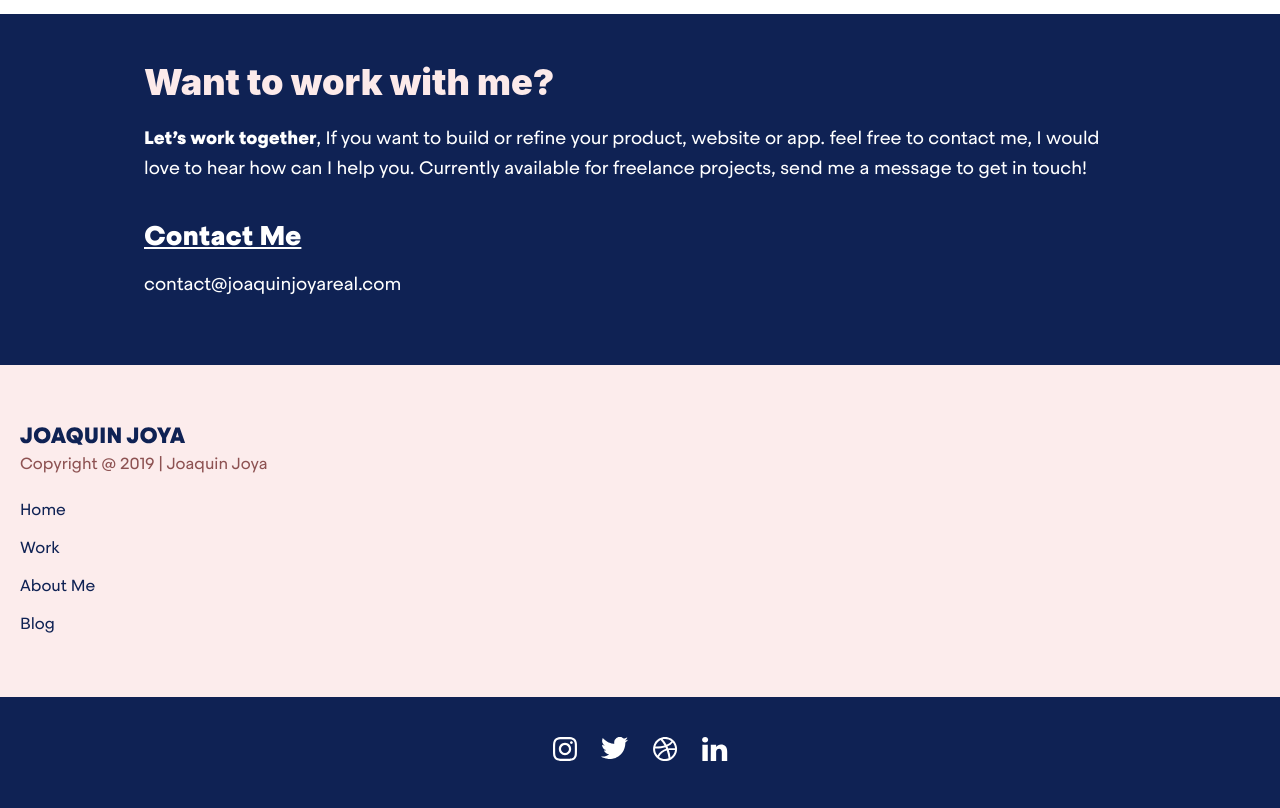
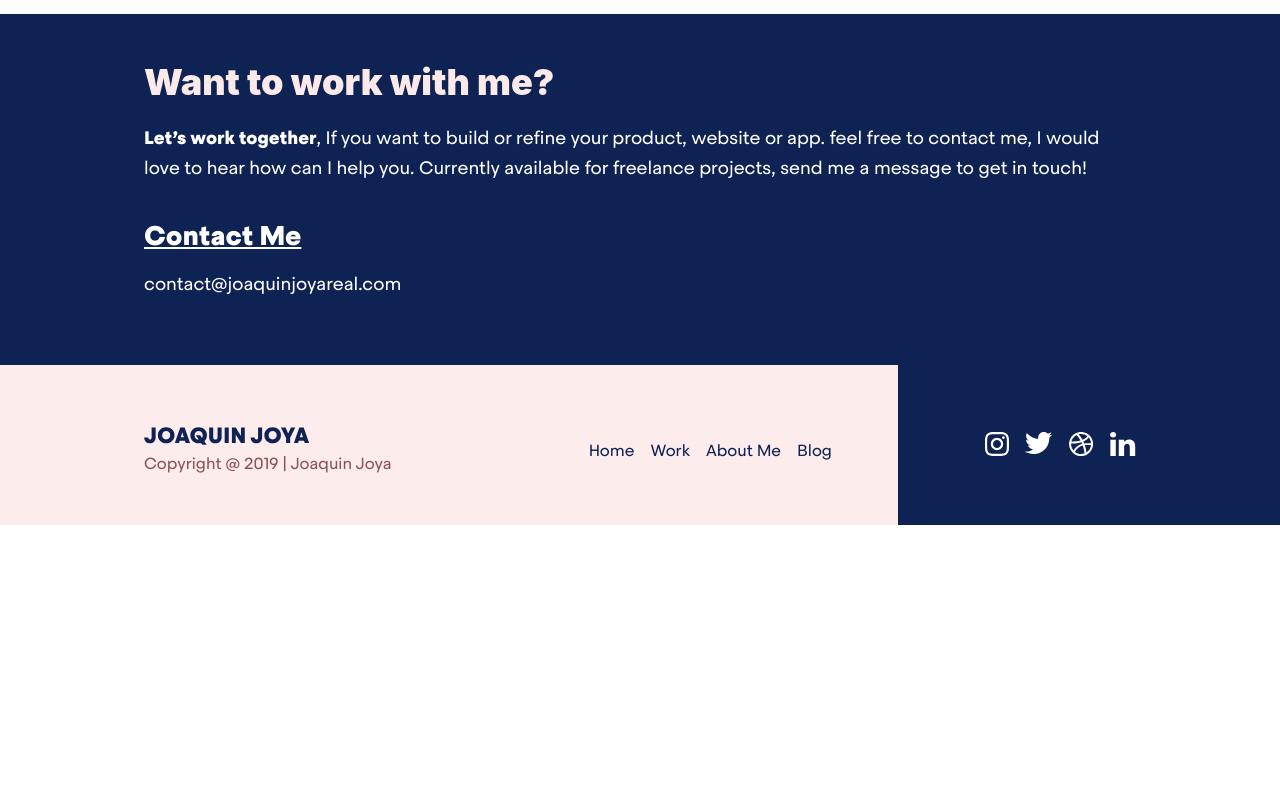
Before and after one commit to JoaquinJoya/portfolio, a Gatsby site: page / in a window 1280 px wide. Shown: the part 614-1422 px from the top of the page. After the commit the page ends 1139 px from the top, so only its background shows below. Built offline with nearby package versions, Linux system fonts and the light colour scheme; Gatsby itself is replaced by a stand-in of ours.

Commit message:
Footer finished :D

```diff
--- a/src/components/Footer/CTAFooter.js
+++ b/src/components/Footer/CTAFooter.js
@@ -1,8 +1,9 @@
 import React from "react"
-import { Wrapper } from "../StyledComponents/styledComponents.js"
+import { Wrapper, Section } from "../StyledComponents/styledComponents.js"
+
 import { Title, Text, ContactContainer, ContactButton } from "./CTAFooter.style"
 const CTAFooter = () => (
-
+    <Section blue>
         <Wrapper>
             <Title>Want to work with me?</Title>
             <Text><b>Let’s work together</b>, If you want to build or
@@ -13,6 +14,8 @@ const CTAFooter = () => (
             </ContactContainer>
             <Text>contact@joaquinjoyareal.com</Text>
         </Wrapper>
+    </Section>
+
 
 
 
--- /dev/null
+++ b/src/components/Footer/FooterDesktop.js
@@ -0,0 +1,21 @@
+import React from "react"
+import FooterNavCont from "./FooterNavCont.js"
+import FooterSocial from "./FooterSocial.js"
+
+import { Wrapper } from "../StyledComponents/styledComponents.js"
+
+import { FooterDesktopContainer, FooterWrap } from "./footer.style.js"
+
+
+const FooterDesktop = () => (
+   <FooterDesktopContainer>
+       <Wrapper>
+           <FooterWrap>
+            <FooterNavCont/>
+                <FooterSocial/>
+           </FooterWrap>
+       </Wrapper>
+   </FooterDesktopContainer>
+)
+
+export default FooterDesktop
--- /dev/null
+++ b/src/components/Footer/FooterMobile.js
@@ -0,0 +1,13 @@
+import React from "react"
+import FooterNavCont from "./FooterNavCont.js"
+import FooterSocial from "./FooterSocial.js"
+import { FooterContainer } from "./footer.style.js"
+
+const FooterMobile = () => (
+    <FooterContainer>
+                <FooterNavCont/>
+                <FooterSocial/>
+    </FooterContainer>
+)
+
+export default FooterMobile
--- /dev/null
+++ b/src/components/Footer/FooterNavCont.js
@@ -0,0 +1,32 @@
+import React from "react"
+import logo from "../../images/logo.svg"
+import {  LogoContainer } from "../StyledComponents/styledComponents.js"
+import { FooterNavContainer,
+    Copyright,  LogoWrapper, FooterNav, FooterLink, FooterNavWrapper
+} from "./footer.style.js"
+
+const FooterNavCont = () => (
+    <FooterNavContainer>
+            <FooterNavWrapper>
+            <LogoWrapper>
+                    <LogoContainer to="/">
+                    <img style={{
+                    maxWidth: `inherit`
+                    }} src={logo} alt="Joaquin Joya"/>
+                    </LogoContainer>
+                <Copyright>Copyright @ 2019 | Joaquin Joya</Copyright>
+
+            </LogoWrapper>
+            <FooterNav>
+                    <FooterLink to="/">Home</FooterLink>
+                    <FooterLink to="/">Work</FooterLink>
+                    <FooterLink to="/">About Me</FooterLink>
+                    <FooterLink to="/">Blog</FooterLink>
+                </FooterNav>
+            </FooterNavWrapper>
+
+
+        </FooterNavContainer>
+)
+
+export default FooterNavCont
--- /dev/null
+++ b/src/components/Footer/FooterSocial.js
@@ -0,0 +1,29 @@
+import React from "react"
+import instagram from "../../images/instagram-joaquinjoyareal.svg"
+import twitter from "../../images/twitter-joaquinjoyareal.svg"
+import dribbble from "../../images/dribbble-joaquinjoyareal.svg"
+import linkedin from "../../images/linkedin-joaquinjoyareal.svg"
+
+
+import { FooterSocialContainer, SocialMediaWrapper, SocialLink, SocialLogoImg,
+} from "./footer.style.js"
+
+const FooterSocial = () => (
+<FooterSocialContainer>
+    <SocialMediaWrapper>
+            <SocialLink href="https://www.instagram.com/joaquinjoyareal/">
+                <SocialLogoImg src={instagram}/>
+            </SocialLink>
+            <SocialLink href="https://twitter.com/joaquinjoyareal">
+                <SocialLogoImg src={twitter}/>
+            </SocialLink>
+            <SocialLink href="https://dribbble.com/joaquinjoyareal">
+                <SocialLogoImg src={dribbble}/>
+            </SocialLink> <SocialLink href="https://www.linkedin.com/in/joaquinjoyareal/">
+                <SocialLogoImg src={linkedin}/>
+            </SocialLink>
+    </SocialMediaWrapper>
+</FooterSocialContainer>
+)
+
+export default FooterSocial
--- a/src/components/Footer/footer.js
+++ b/src/components/Footer/footer.js
@@ -1,62 +1,25 @@
-import { Link } from "gatsby"
-import logo from "../../images/logo.svg"
-import instagram from "../../images/instagram-joaquinjoyareal.svg"
-import twitter from "../../images/twitter-joaquinjoyareal.svg"
-import dribbble from "../../images/dribbble-joaquinjoyareal.svg"
-import linkedin from "../../images/linkedin-joaquinjoyareal.svg"
-import styled from "styled-components"
 import React from "react"
 import "../../css/styles.css"
-import colors from "../../css/colors.js"
-import { device } from "../../css/devices"
-import { Wrapper, Section, LogoContainer } from "../StyledComponents/styledComponents.js"
+import FooterDesktop from "./FooterDesktop.js"
 import CTAFooter from "./CTAFooter.js"
-import {FooterContainer, FooterNavContainer, FooterSocialContainer,
-    Copyright, FooterLogo, LogoWrapper, FooterNav, FooterLink, SocialMediaWrapper
-    , SocialLink, SocialLogoImg
-} from "./footer.style.js"
+import FooterMobile from "./FooterMobile.js"
+
+
 
 
 const Footer = () => (
 
 <footer>
-    <Section blue>
-        <CTAFooter/>
-    </Section>
-    <FooterContainer>
-        <FooterNavContainer>
-            <LogoWrapper>
-                    <LogoContainer to="/">
-                    <img style={{
-                    maxWidth: `inherit`
-                    }} src={logo} alt="Joaquin Joya"/>
-                    </LogoContainer>
-                <Copyright>Copyright @ 2019 | Joaquin Joya</Copyright>
+    {/*Want to work with me Section*/}
+    <CTAFooter/>
 
-            </LogoWrapper>
-            <FooterNav>
-                    <FooterLink to="/">Home</FooterLink>
-                    <FooterLink to="/">Work</FooterLink>
-                    <FooterLink to="/">About Me</FooterLink>
-                    <FooterLink to="/">Blog</FooterLink>
-                </FooterNav>
-        </FooterNavContainer>
-        <FooterSocialContainer>
-            <SocialMediaWrapper>
-                    <SocialLink href="https://www.instagram.com/joaquinjoyareal/">
-                        <SocialLogoImg src={instagram}/>
-                    </SocialLink>
-                    <SocialLink href="https://twitter.com/joaquinjoyareal">
-                        <SocialLogoImg src={twitter}/>
-                    </SocialLink>
-                    <SocialLink href="https://dribbble.com/joaquinjoyareal">
-                        <SocialLogoImg src={dribbble}/>
-                    </SocialLink> <SocialLink href="https://www.linkedin.com/in/joaquinjoyareal/">
-                        <SocialLogoImg src={linkedin}/>
-                    </SocialLink>
-            </SocialMediaWrapper>
-        </FooterSocialContainer>
-    </FooterContainer>
+    {/*Footer Mobile*/}
+    <FooterMobile/>
+
+    {/*Footer Desktop*/}
+    <FooterDesktop/>
+
+
 </footer>
 
 
--- a/src/components/Footer/footer.style.js
+++ b/src/components/Footer/footer.style.js
@@ -9,18 +9,71 @@ export const FooterContainer = styled.div `
     display: flex;
     flex-direction: column;
 
+    @media ${device.tablet} {
+
+    }
+
+    @media ${device.laptop} {
+        display: none;
+
+
+    }
 `
 
 export const FooterNavContainer = styled.div `
     background: ${colors.pinkSpecial};
+
+    padding: 60px  0 48px 0;
+
+
+    @media ${device.tablet} {
+        display: flex;
+        justify-content: space-between;
+        align-items: center;
+
+
+    }
+
+
+`
+
+
+export const FooterNavWrapper = styled.div`
     margin: 0 auto;
-    padding: 60px  20px 48px 20px;
+    padding: 0 20px;
     width: 100%;
+
+    @media ${device.tablet} {
+        display: flex;
+        justify-content: space-between;
+        align-items: center;
+        width: 90%;
+        padding: 0 80px;
+
+
+    }
+
+    @media ${device.laptop} {
+        width: 100%;
+        padding: 0;
+
+
+
+    }
+
 `
 
 export const FooterSocialContainer = styled.div`
-    background: ${colors.blueBohemian};
-   padding: 40px 40px;
+   background: ${colors.blueBohemian};
+   padding: 40px  40px 60px 40px;
+
+    @media ${device.laptop} {
+        padding: 0;
+        display: flex;
+        align-items: center;
+        justify-content: flex-end;
+
+    }
 
 `
 
@@ -29,9 +82,13 @@ export const LogoWrapper = styled.div`
     flex-direction: column;
     margin: 0 0 20px 0;
 
+    @media ${device.tablet} {
+        margin:  0;
+    }
+
 `
 
-export const  Copyright = styled.p`
+export const Copyright = styled.p`
     font-size: 16px;
     font-family: "Steradian";
     font-weight: 400;
@@ -44,6 +101,22 @@ export const FooterNav = styled.div`
     display: flex;
     flex-direction: column;
     align-items: flex-start;
+
+    @media ${device.tablet} {
+        flex-direction: row;
+
+
+
+    }
+
+    @media ${device.laptop} {
+        margin: 0 58px 0 0;
+    }
+
+      @media ${device.laptopL} {
+        margin: 0 144px 0 0;
+    }
+
 `
 
 export const FooterLink = styled(Link)`
@@ -52,6 +125,12 @@ export const FooterLink = styled(Link)`
     font-weight: 400;
     color: ${colors.blueBohemian};
     margin: 0 0 12px 0;
+
+    @media ${device.tablet} {
+        margin: 0 8px;
+
+
+    }
 `
 export const SocialMediaWrapper = styled.div`
     display: flex;
@@ -60,8 +139,38 @@ export const SocialMediaWrapper = styled.div`
 `
 
 export const SocialLink = styled.a`
-margin: 0 12px;
+    margin: 0 12px;
+    line-height: 0;
+    @media ${device.laptop} {
+        margin: 0 0 0 16px;
+    }
+
 `
 export const SocialLogoImg = styled.img`
 
 `
+
+
+export const FooterDesktopContainer = styled.div`
+    display:none;
+
+    @media ${device.laptop} {
+        display:grid;
+        background: linear-gradient(
+        to right,
+        #FCECEC 0%,
+        #FCECEC 70%,
+        #0F2254 30%,
+        #0F2254 100%
+  );
+
+
+
+    }
+`
+
+export const FooterWrap = styled.div`
+    display: grid;
+    grid-template-columns: 76% 24%;
+
+`
```
Lines whose indentation alone changed are shown as unchanged.
